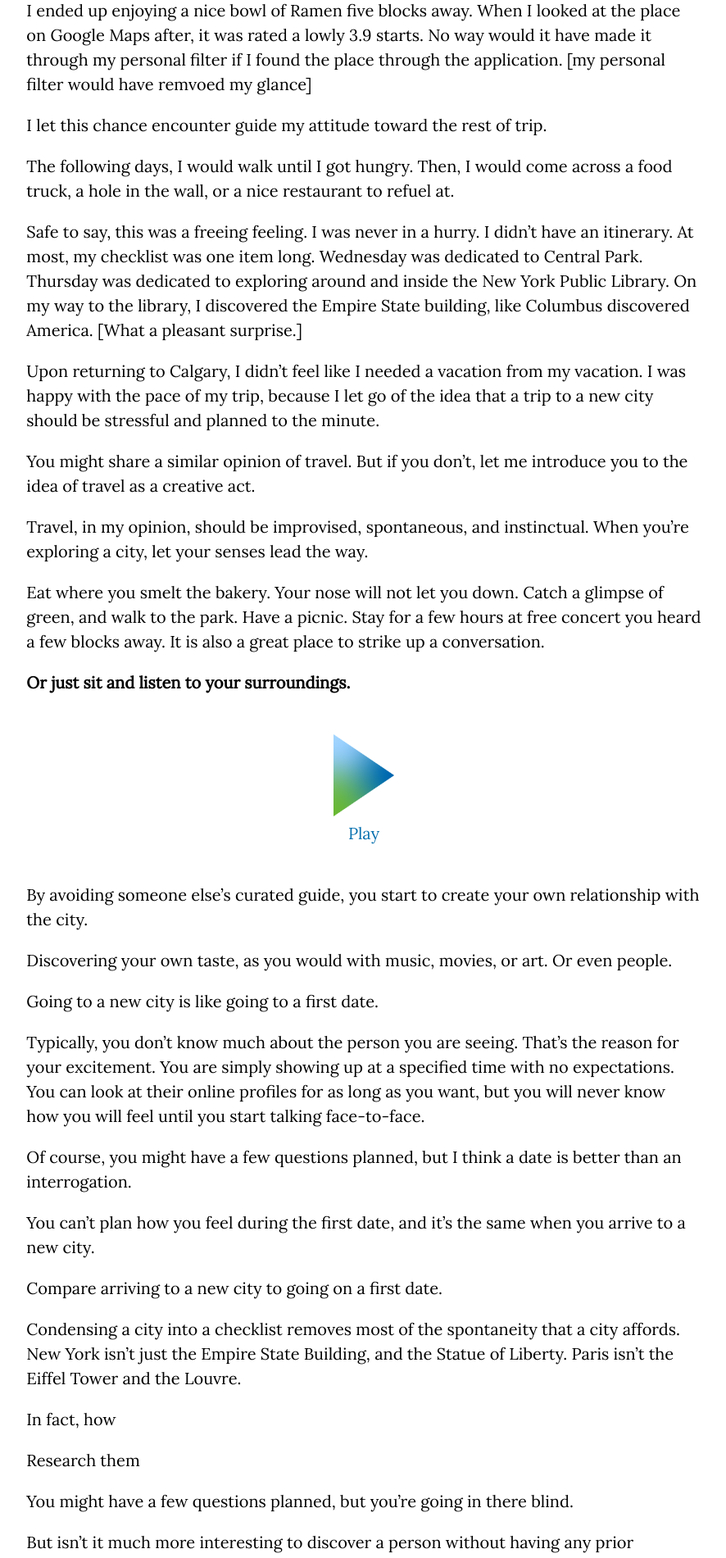
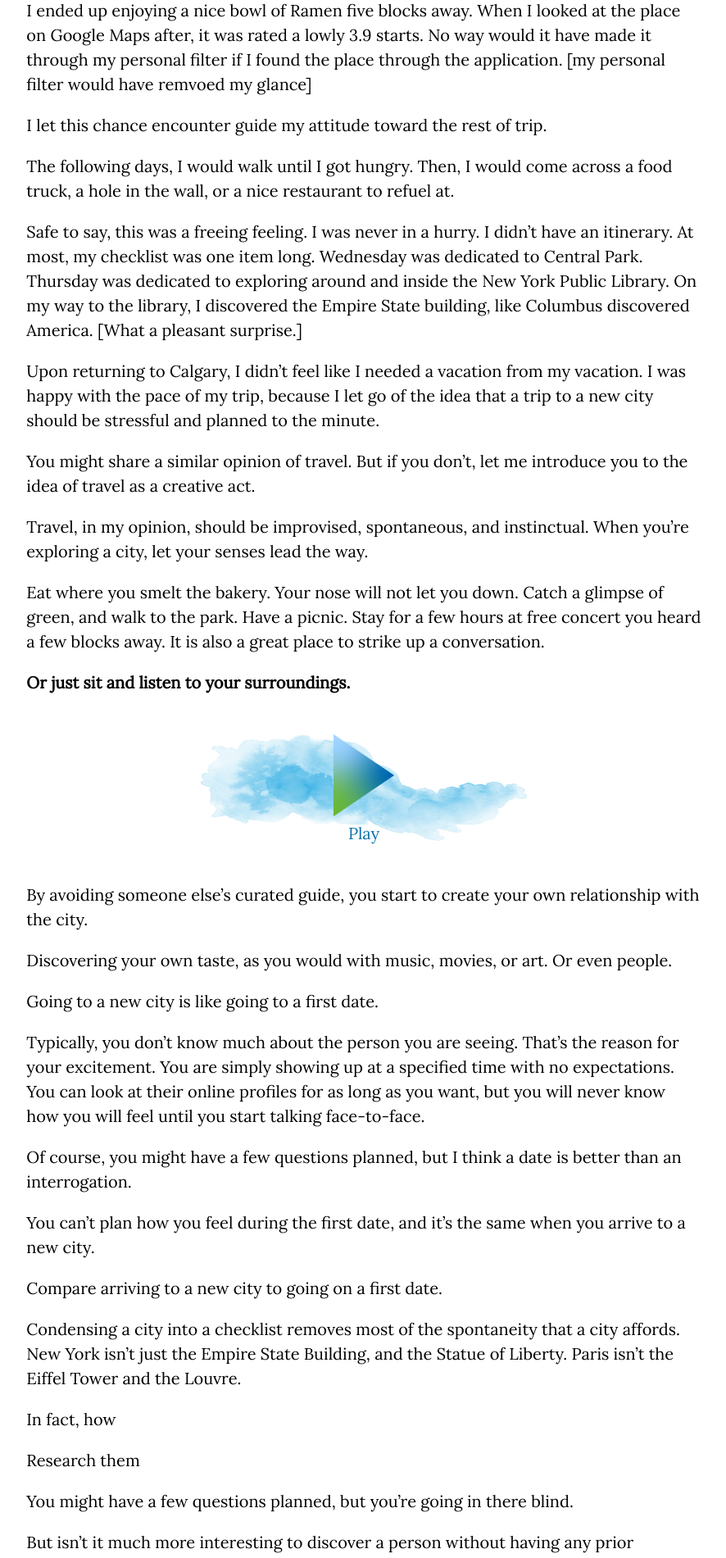
Before and after one commit to whocarescreative/whocarescreative.github.io, a Jekyll site: the page built from _posts/2019-05-11-city-serendipity.md, in a window 1280 px wide. Shown: the part 844-2745 px from the top of the page at 82% size, without its empty margins (196-1082 px from the left). Built offline with Jekyll 4.4.1, drawn with Linux system fonts in a browser that asks for light colours.

Commit message:
watercolor

```diff
--- a/_posts/2019-05-11-city-serendipity.md
+++ b/_posts/2019-05-11-city-serendipity.md
@@ -36,10 +36,11 @@ Stay for a few hours at free concert you heard a few blocks away. It is also a g
 
 **Or just sit and listen to your surroundings.**
 
-<div class="text-center mt-5 mb-2" style="height:100px;" id="sounds" data-playing="false"  role="switch" aria-checked="false">
+<div class="text-center mt-5 mb-2 d-block" style="height:100px;position:relative" id="sounds" data-playing="false"  role="switch" aria-checked="false">
     <audio src="assets/articles/city-serendipity/mp3/city-center.mp3" type="audio/mpeg"></audio>
-    <img class="mx-auto" id="play" style="height:100%;width:200px;object-fit:scale-down;cursor:pointer;" src="assets/articles/city-serendipity/img/play.png"/>
-    <img class="mx-auto" id="pause" style="height:100%;width:200px;object-fit:scale-down;cursor:pointer;display:none" src="assets/articles/city-serendipity/img/pause.png"/>
+    <img class="mx-auto" id="play" style="position:relative;height:100%;width:200px;object-fit:scale-down;cursor:pointer;" src="assets/articles/city-serendipity/img/play.png"/>
+    <img class="mx-auto" id="pause" style="position:relative;height:100%;width:200px;object-fit:scale-down;cursor:pointer;display:none" src="assets/articles/city-serendipity/img/pause.png"/>
+    <img class="mx-auto" id="watercolor" style="height:130px;width:400px;position:absolute;left:0;top:0;right:0;z-index:-1" src="assets/articles/city-serendipity/img/watercolor.png"/>
 </div>
 <div class="text-center mb-5" id="sounds-text" style="color:#0871AF;font-size:20px;">Play</div>
 
```
Also changed, not shown: assets/articles/city-serendipity/img/watercolor.png (added), 4 other files.
